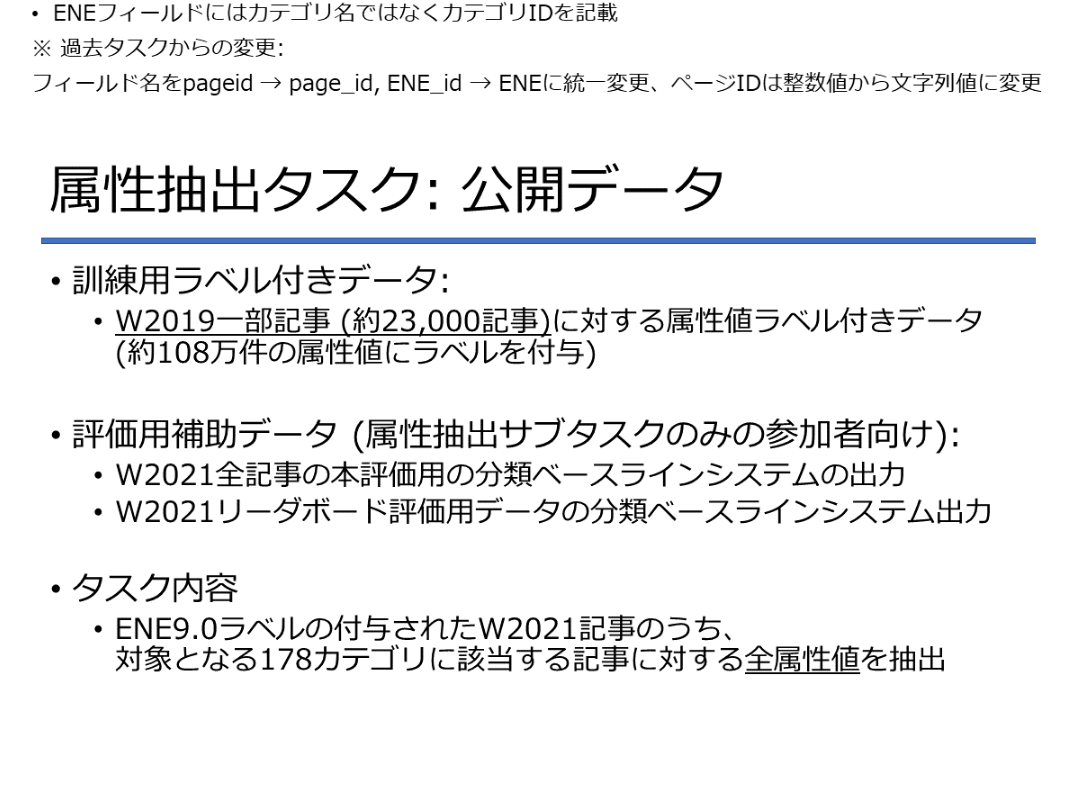
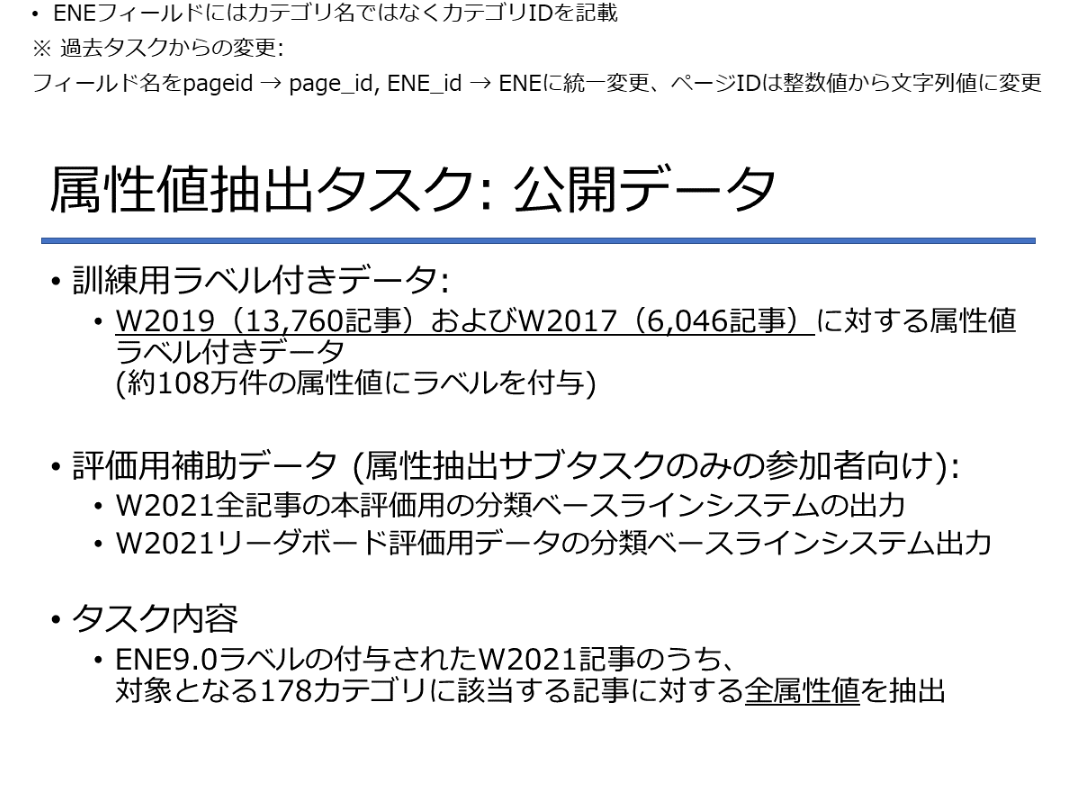
Before and after one commit to besna-institute/udagawa-shinra-project, a Next.js app: page / in a window 1280 px wide. Shown: the part 4854-5660 px from the top of the page, without its empty margins (102-1174 px from the left). Built offline with nearby package versions, Linux system fonts and the light colour scheme.

Commit message:
Update index.tsx

```diff
--- a/pages/index.tsx
+++ b/pages/index.tsx
@@ -859,7 +859,7 @@ const Home: NextPage = () => {
         <img
           alt="AttributeExtraction1"
           loading="lazy"
-          src="/AttributeExtraction1.png"
+          src="/AttributeExtraction1-2.png"
           style={{
             margin: 0,
           }}
```
